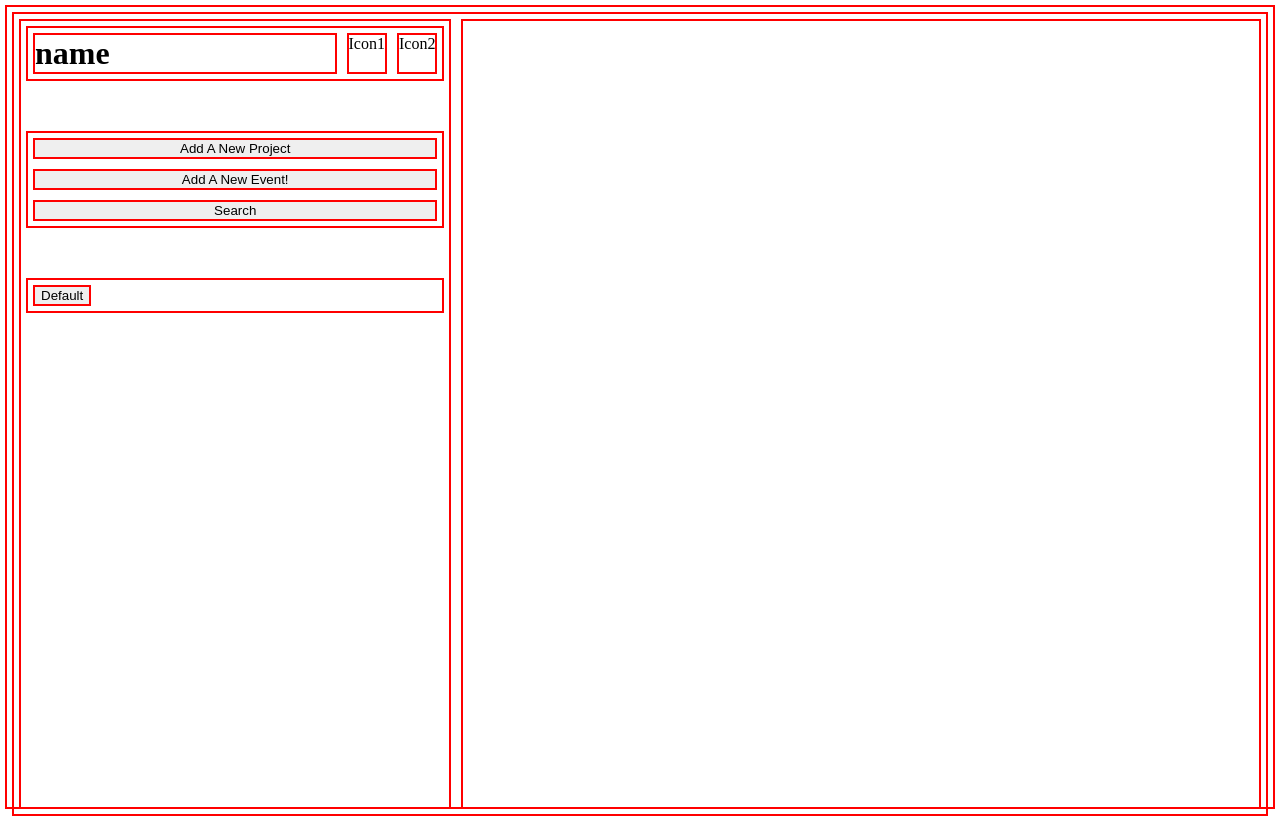
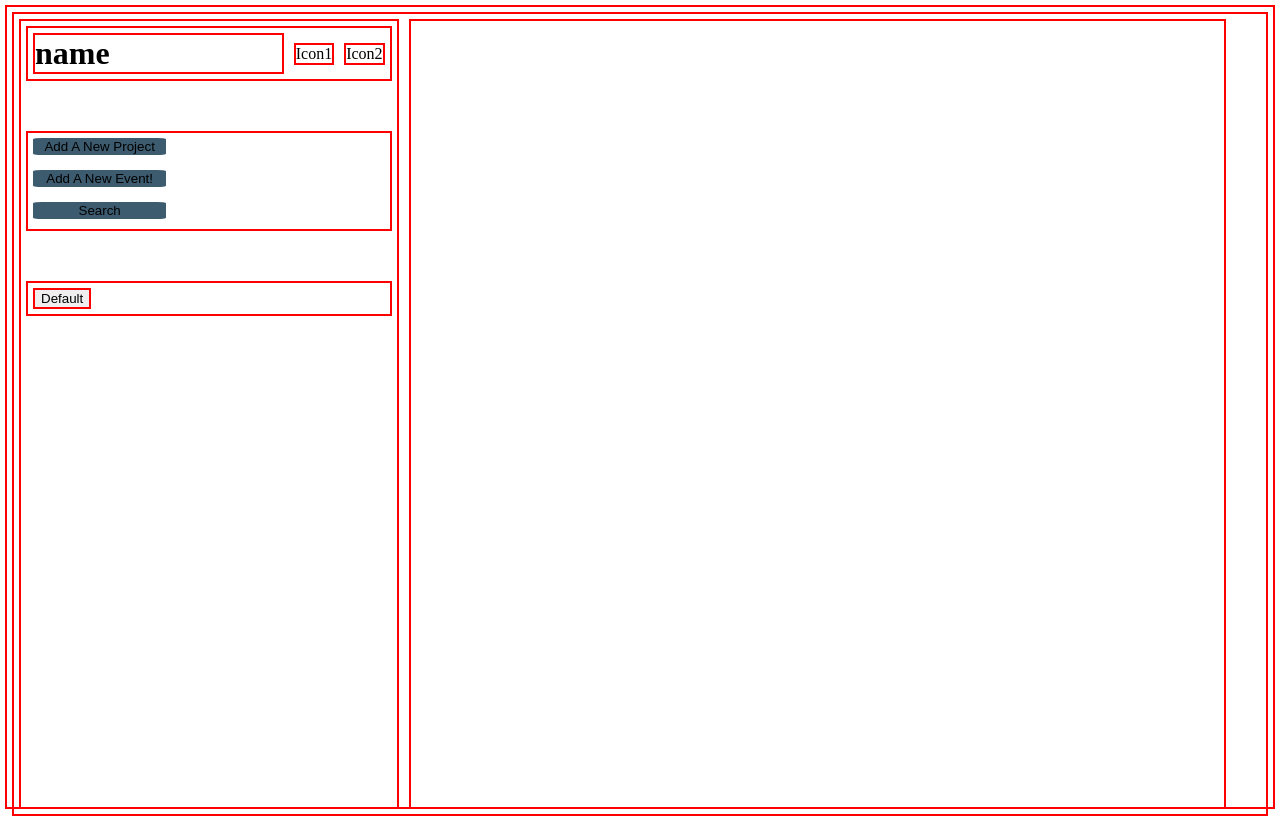
Before and after one commit to Vincde/Project-Todo-List, a website built with webpack: page src/index.html in a window 1280 px wide. Built offline with nearby package versions, Linux system fonts and the light colour scheme.

Commit message:
Fix minor changes in css code

```diff
--- a/src/style.css
+++ b/src/style.css
@@ -8,7 +8,7 @@ body,html{
 }
 
 .dashboard{
-    width: 35%;
+    width: 30%;
 }
 .todo-board{
     width: 65%;
@@ -22,6 +22,11 @@ body{
 .profile{
     display: flex;
     margin-bottom: 50px;  /* distance between first div and 2nd */
+    align-items: center;
+}
+
+.profile > div{
+    text-align: center;
 }
 
 h1{  /* this h1 is equal to .dashboard > div:first-of-type h1... */
@@ -35,6 +40,15 @@ h1{  /* this h1 is equal to .dashboard > div:first-of-type h1... */
     margin-bottom: 50px;  /* distance between second and third */
 }
 
+.buttons button{
+    width: 10em;
+    list-style: none;
+    border-style: none;
+    background-color: #3c5b6f;
+    margin-bottom: 10px;
+    border-radius: 7%;
+}
+
 
 .projectForm{
     position: absolute;
```
